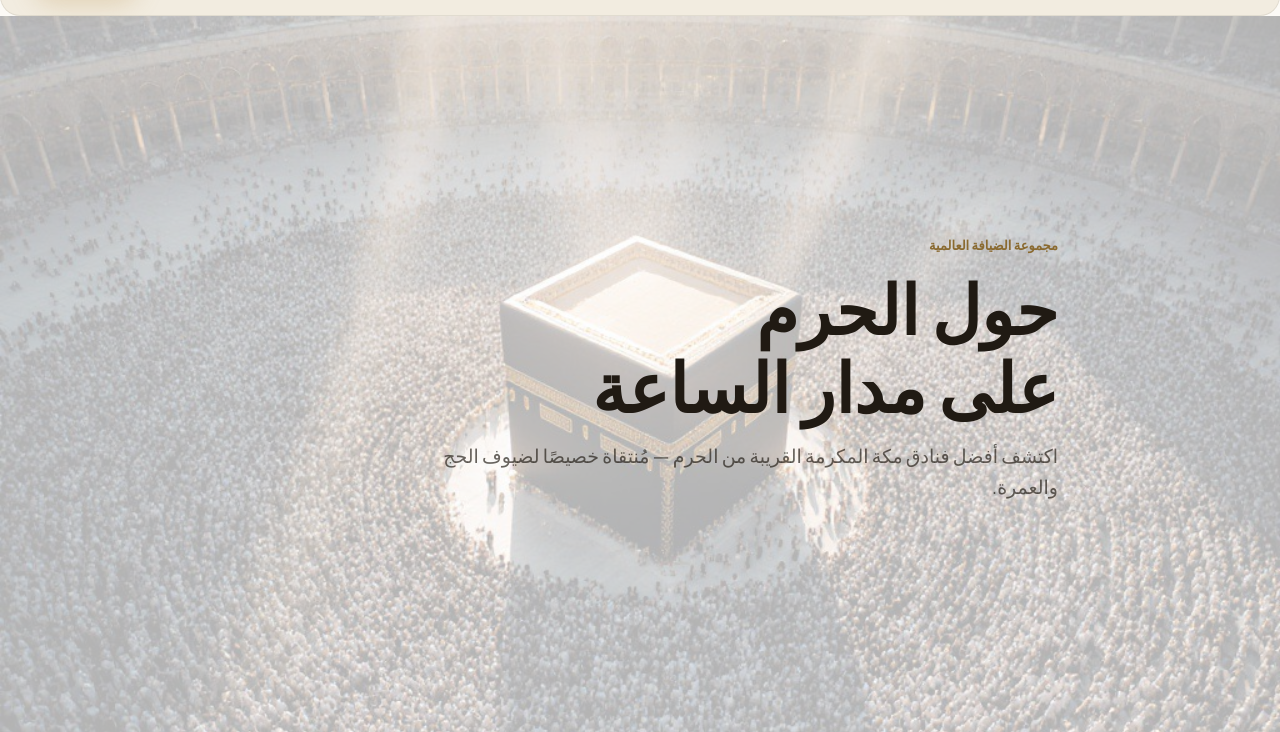
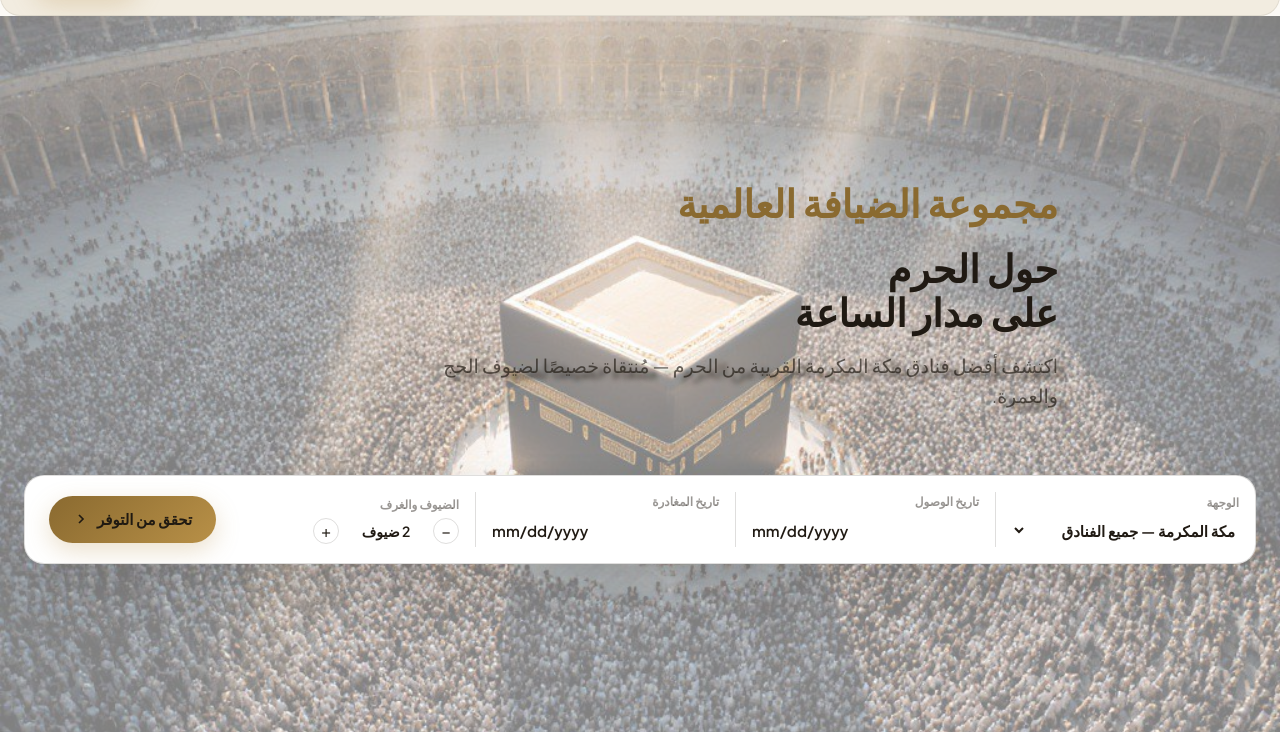
Before and after one commit to Moonamor/deafah-official-website, a plain HTML site: page frontend/index.html in a window 1280 px wide. Shown: the part 68-800 px from the top of the page. Drawn offline with nearby package versions, Linux system fonts and the light colour scheme.

Commit message:
Initial commit

```diff
--- a/frontend/css/styles.css
+++ b/frontend/css/styles.css
@@ -13,7 +13,7 @@
   --color-bg-alt: #f2ece0;
   --color-surface: #ffffff;
   --color-on-surface: #201a13;
-  --color-img-background-overly: rgba(255, 255, 255, 0.7);
+  --color-img-background-overly: rgba(255, 255, 255, 0.5);
   --color-on-surface-muted: rgba(32, 26, 19, 0.68);
   --color-on-surface-faint: rgba(32, 26, 19, 0.46);
 
@@ -65,7 +65,7 @@
   --color-bg-alt: #1c1815;
   --color-surface: #231e1b;
   --color-on-surface: #eae3d9;
-  --color-img-background-overly: rgba(0, 0, 0, 0.7);
+  --color-img-background-overly: rgba(0, 0, 0, 0.4);
   --color-on-surface-muted: rgba(234, 227, 217, 0.68);
   --color-on-surface-faint: rgba(234, 227, 217, 0.44);
 
@@ -168,7 +168,7 @@ h1, h2, h3, h4 {
 }
 
 .eyebrow {
-  font-size: 13px;
+  font-size: clamp(30px, 3vw, 68px);
   font-weight: 600;
   letter-spacing: 0.12em;
   text-transform: uppercase;
@@ -177,7 +177,7 @@ h1, h2, h3, h4 {
 }
 
 .hero-title {
-  font-size: clamp(30px, 6vw, 68px);
+  font-size: clamp(30px, 3vw, 68px);
   font-weight: 800;
   letter-spacing: -0.02em;
   color: var(--color-on-surface);
@@ -188,6 +188,7 @@ h1, h2, h3, h4 {
   color: var(--color-on-surface-muted);
   max-width: 46ch;
   margin-top: var(--space-4);
+  text-shadow: 9px 5px 5px var(--color-on-surface-muted);
 }
 
 .section-title {
--- a/frontend/index.html
+++ b/frontend/index.html
@@ -125,6 +125,55 @@
           <span class="lang-en">Discover Makkah's finest hotels, steps from Masjid Al Haram — curated for pilgrims of Hajj and Umrah.</span>
         </p>
       </div>
+            <!-- Booking widget -->
+      <div class="booking-widget-wrap reveal">
+        <form class="booking-widget glass glass--3" id="bookingWidget">
+          <div class="field">
+            <label for="destination-ar" class="lang-ar">الوجهة</label>
+            <label for="destination-en" class="lang-en">Destination</label>
+            <select id="destination-ar" name="destination" class="lang-ar">
+              <option>مكة المكرمة — جميع الفنادق</option>
+              <option>بالقرب من المسجد الحرام (أقل من 5 دقائق)</option>
+              <option>حي جرول</option>
+              <option>حي التيسير</option>
+            </select>
+            <select id="destination-en" name="destination" class="lang-en">
+              <option>Makkah — All Hotels</option>
+              <option>Near Masjid Al Haram (&lt; 5 min)</option>
+              <option>Jarwal District</option>
+              <option>Al Taysir District</option>
+            </select>
+          </div>
+          <div class="field-divider" aria-hidden="true"></div>
+          <div class="field">
+            <label for="checkin"><span class="lang-ar">تاريخ الوصول</span><span class="lang-en">Check-in</span></label>
+            <input type="date" id="checkin" name="checkin">
+          </div>
+          <div class="field-divider" aria-hidden="true"></div>
+          <div class="field">
+            <label for="checkout"><span class="lang-ar">تاريخ المغادرة</span><span class="lang-en">Check-out</span></label>
+            <input type="date" id="checkout" name="checkout">
+          </div>
+          <div class="field-divider" aria-hidden="true"></div>
+          <div class="field field-guests">
+            <label for="guests"><span class="lang-ar">الضيوف والغرف</span><span class="lang-en">Guests &amp; Rooms</span></label>
+            <div class="stepper" id="guestStepper">
+              <button type="button" class="stepper-btn" data-action="decrement">−</button>
+              <span class="stepper-value" id="guestCount">
+                <span class="lang-ar">٢ ضيوف</span><span class="lang-en">2 Guests</span>
+              </span>
+              <button type="button" class="stepper-btn" data-action="increment">+</button>
+            </div>
+          </div>
+          <button type="submit" class="btn btn-primary btn-pill booking-submit">
+            <span class="lang-ar">تحقق من التوفر</span><span class="lang-en">Check Availability</span>
+            <svg viewBox="0 0 24 24" width="16" height="16" fill="none" stroke="currentColor" stroke-width="2.5">
+              <path d="M9 6l6 6-6 6"/>
+            </svg>
+          </button>
+        </form>
+      </div>
+    </section>
   </div>
 </header>
 
@@ -257,7 +306,7 @@
           <article class="hotel-card glass glass--2 reveal">
             <div class="hotel-media hotel-media--1">
               <span class="hotel-badge"><span class="lang-ar">5 دقائق سيرًا</span><span class="lang-en">5 min walk</span></span>
-              <img src="imgs/Hotels Pictures/Lavender/DSC_9467.JPG" alt="">
+              <img src="imgs/hotel-pics/lav.jpg" alt="Zahrat Al Lavender Hotel">
             </div>
             <div class="hotel-body">
               <h3><span class="lang-ar">فندق زهرة اللافندر</span><span class="lang-en">Zahrat Al Lavender Hotel</span></h3>
@@ -278,14 +327,14 @@
           <article class="hotel-card glass glass--2 reveal">
             <div class="hotel-media hotel-media--2">
               <span class="hotel-badge"><span class="lang-ar">12 دقيقة سيرًا</span><span class="lang-en">12 min walk</span></span>
-              <img src="imgs/Hotels Pictures/Anwar/DSC_9772.JPG" alt="Anwar Al Deafah Hotel">
+              <img src="imgs/hotel-pics/Amjad.JPG" alt="Amjad Al Deafah Hotel">
             </div>
             <div class="hotel-body">
-              <h3><span class="lang-ar">فندق أنوار الضيافة</span><span class="lang-en">Anwar Al Deafah Hotel</span></h3>
+              <h3><span class="lang-ar">فندق أمجاد الضيافة</span><span class="lang-en">Amjad Al Deafah Hotel</span></h3>
               <div class="hotel-meta">
                 <span class="stars" aria-label="2 out of 5 stars">★★<span class="star-dim">★★★</span></span>
                 <span class="dot">•</span>
-                <span><span class="lang-ar">طريق غزة</span><span class="lang-en">Gaza Rd</span></span>
+                <span><span class="lang-ar">طريق االتيسير</span><span class="lang-en">AL Tiseer Rd</span></span>
               </div>
               <div class="hotel-foot">
                 <span class="price"><small class="lang-ar">من</small><small class="lang-en">From</small> SAR 200<small class="lang-ar">/ الليلة</small><small class="lang-en">/night</small></span>
@@ -299,7 +348,7 @@
           <article class="hotel-card glass glass--2 reveal">
             <div class="hotel-media hotel-media--3">
               <span class="hotel-badge"><span class="lang-ar">8 دقائق سيرًا</span><span class="lang-en">8 min walk</span></span>
-              <img src="imgs/Hotels Pictures/Saraya/DSC_9452.JPG" alt="">
+              <img src="imgs/hotel-pics/Saraya.JPG" alt="Saraya Al Deafah Hotel">
             </div>
             <div class="hotel-body">
               <h3><span class="lang-ar">فندق سرايا الضيافة</span><span class="lang-en">Saraya Al Deafah Hotel</span></h3>
@@ -320,7 +369,7 @@
           <article class="hotel-card glass glass--2 reveal">
             <div class="hotel-media hotel-media--4">
               <span class="hotel-badge"><span class="lang-ar">18 دقيقة سيرًا</span><span class="lang-en">18 min walk</span></span>
-              <img src="imgs/Hotels Pictures/Diar/DSC_9670.JPG" alt="Diyar Al Diyafah Hotel">
+              <img src="imgs/hotel-pics/Diar.JPG" alt="Diyar Al Diyafah Hotel">
             </div>
             <div class="hotel-body">
               <h3><span class="lang-ar">فندق ديار الضيافة</span><span class="lang-en">Diyar Al Diyafah Hotel</span></h3>
@@ -341,7 +390,7 @@
           <article class="hotel-card glass glass--2 reveal">
             <div class="hotel-media hotel-media--5">
               <span class="hotel-badge"><span class="lang-ar">10 دقائق سيرًا</span><span class="lang-en">10 min walk</span></span>
-              <img src="imgs/Hotels Pictures/Taj park/DSC_0737.JPG" alt="">
+              <img src="imgs/hotel-pics/taj.JPG" alt="Taj Park Hotel">
             </div>
             <div class="hotel-body">
               <h3><span class="lang-ar">فندق تاج بارك</span><span class="lang-en">Taj Park Hotel</span></h3>
@@ -362,7 +411,7 @@
           <article class="hotel-card glass glass--2 reveal">
             <div class="hotel-media hotel-media--6">
               <span class="hotel-badge"><span class="lang-ar">15 دقيقة سيرًا</span><span class="lang-en">15 min walk</span></span>
-              <img src="imgs/Hotels Pictures/Bustan/DSC_9565.JPG" alt="">
+              <img src="imgs/hotel-pics/Bustan.JPG" alt="Al Bostan Al Masi Hotel">
             </div>
             <div class="hotel-body">
               <h3><span class="lang-ar">فندق البستان الماسي</span><span class="lang-en">Al Bostan Al Masi Hotel</span></h3>
```
Also changed, not shown: frontend/imgs/hotel-pics/Amjad.JPG (added), frontend/imgs/hotel-pics/bustan.JPG (added), frontend/imgs/hotel-pics/diar.jpg (added), frontend/imgs/hotel-pics/lav.jpg (added), frontend/imgs/hotel-pics/saraya.jpg (added), frontend/imgs/hotel-pics/taj.JPG (added).
